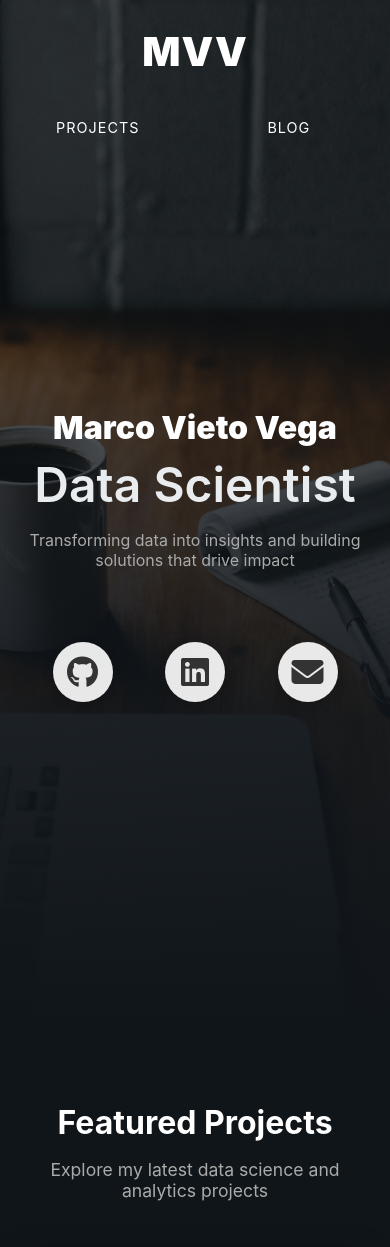
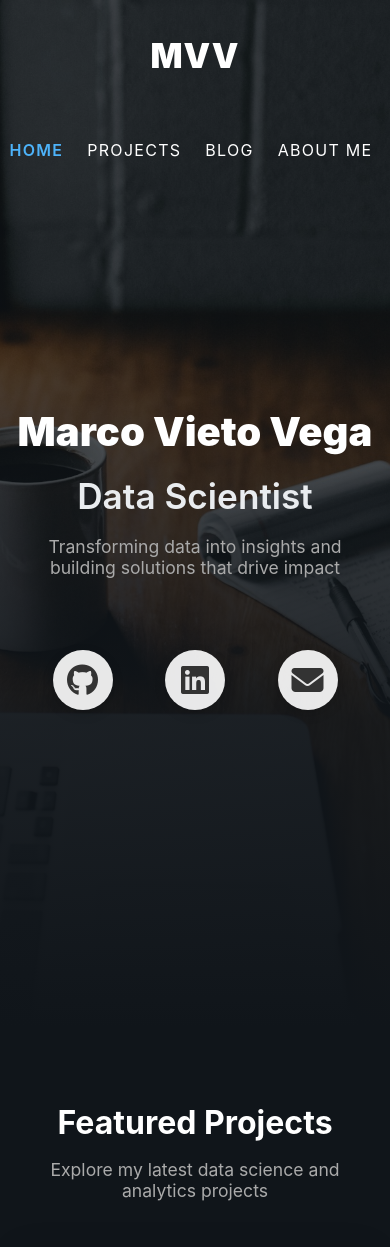
Before and after one commit to marcovietovega/portfolio, a Jekyll site: the page built from index.md, in a window 390 px wide. Shown: the top 1247 px of the page. Built offline with Jekyll 4.4.1, drawn with Linux system fonts in a browser that asks for light colours; some of the changed text lies outside the part shown.

Commit message:
fix: update text alignment and font sizes in _sass files for improved layout
- Centered text alignment for card titles, hero headings, and descriptions.
- Adjusted font sizes for hero elements and navigation links for better readability.
- Added justification for card descriptions to enhance text presentation.

```diff
--- a/_config.yml
+++ b/_config.yml
@@ -60,13 +60,13 @@
     date: "Dec 10, 2024"
     category: "Data Science"
     link: "/blog/python-data-analysis"
-    external: false
-    tags: ["Python", "Data Science"]
+    external:
+    tags: ["Apache Airflow", "Python", "NLP", "Hugging Face"]
 
   - title: "Building Senticheck: Collecting Data, Cleaning Text, and ..."
     description: "In this post, I share how I pulled real posts from Bluesky, cleaned the text, stored everything in a database, and made progress on my portfolio site."
     image: "blog2.jpg"
-    date: "14 Jul, 2025"
+    date: "24 Jul, 2025"
     link: "https://marcovietovega.substack.com/p/building-senticheck-collecting-data"
     external: true
     tags: ["NLP", "PostgresSQL", "Python", "Jekyll"]
--- a/_sass/partials/_cards.scss
+++ b/_sass/partials/_cards.scss
@@ -88,7 +88,7 @@
 }
 
 .card-title {
-  text-align: left;
+  text-align: center;
   font-size: 1.35rem;
   color: #fff;
   font-weight: 800;
@@ -104,6 +104,7 @@
 
 .card-description {
   font-size: 0.9rem;
+  text-align: justify;
   color: #aaa;
   margin-bottom: 0rem;
   line-height: 1.4;
--- a/_sass/partials/_responsive.scss
+++ b/_sass/partials/_responsive.scss
@@ -44,11 +44,20 @@
   }
 
   .hero h1 {
-    font-size: 2rem;
+    font-size: 2.5rem;
+    text-align: center;
+    margin-bottom: 1.2rem;
+  }
+
+  .hero h2 {
+    font-size: 2.2rem;
+    text-align: center;
+    margin-bottom: 1.2rem;
   }
 
   .hero p {
-    font-size: 1rem;
+    font-size: 1.1rem;
+    text-align: center;
   }
 
   .hero {
@@ -60,13 +69,30 @@
   }
 
   .header-flex {
-    padding: 0 1rem;
     flex-direction: column;
-    gap: 1rem;
+    align-items: center;
+    gap: 0.5rem;
+    padding: 0.8rem 0.5rem 0.5rem 0.5rem;
+  }
+
+  .logo {
+    font-size: 2.1rem;
+    margin-bottom: 0.5rem;
+    text-align: center;
+  }
+
+  .nav {
+    width: 100%;
+    display: flex;
+    justify-content: center;
+    gap: 0.5rem;
+    margin: 3rem;
   }
 
   .nav a {
-    margin-left: 1rem;
-    margin-right: 1rem;
+    margin: 0 0.5rem;
+    font-size: 1rem;
+    letter-spacing: 0.08em;
+    text-align: center;
   }
 }
```
